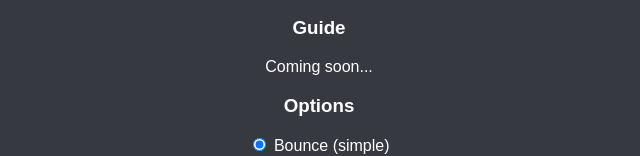
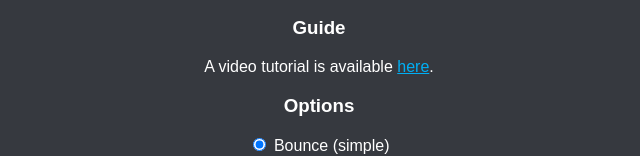
Before and after one commit to rebane2001/WeirdM, a plain HTML site: page index.html in a window 1280 px wide. Shown: the part 228-384 px from the top of the page, without its empty margins (321-961 px from the left). Drawn offline with Linux system fonts and the light colour scheme; a script that the page names is missing.

Commit message:
Add tutorial

```diff
--- a/index.html
+++ b/index.html
@@ -21,7 +21,7 @@
     <p>The processing happens locally in your browser, so your videos do not get sent to my server.
         The source code is available on <a href="https://github.com/rebane2001/weirdm">GitHub</a>.</p>
     <h3>Guide</h3>
-    <p>Coming soon...</p>
+    <p>A video tutorial is available <a href="https://www.youtube.com/watch?v=Wf2filWCcJo">here</a>.</p>
     <h3>Options</h3>
     <input type="radio" id="bounce" name="mode" checked>
     <label for="bounce">Bounce (simple)</label><br>
```
